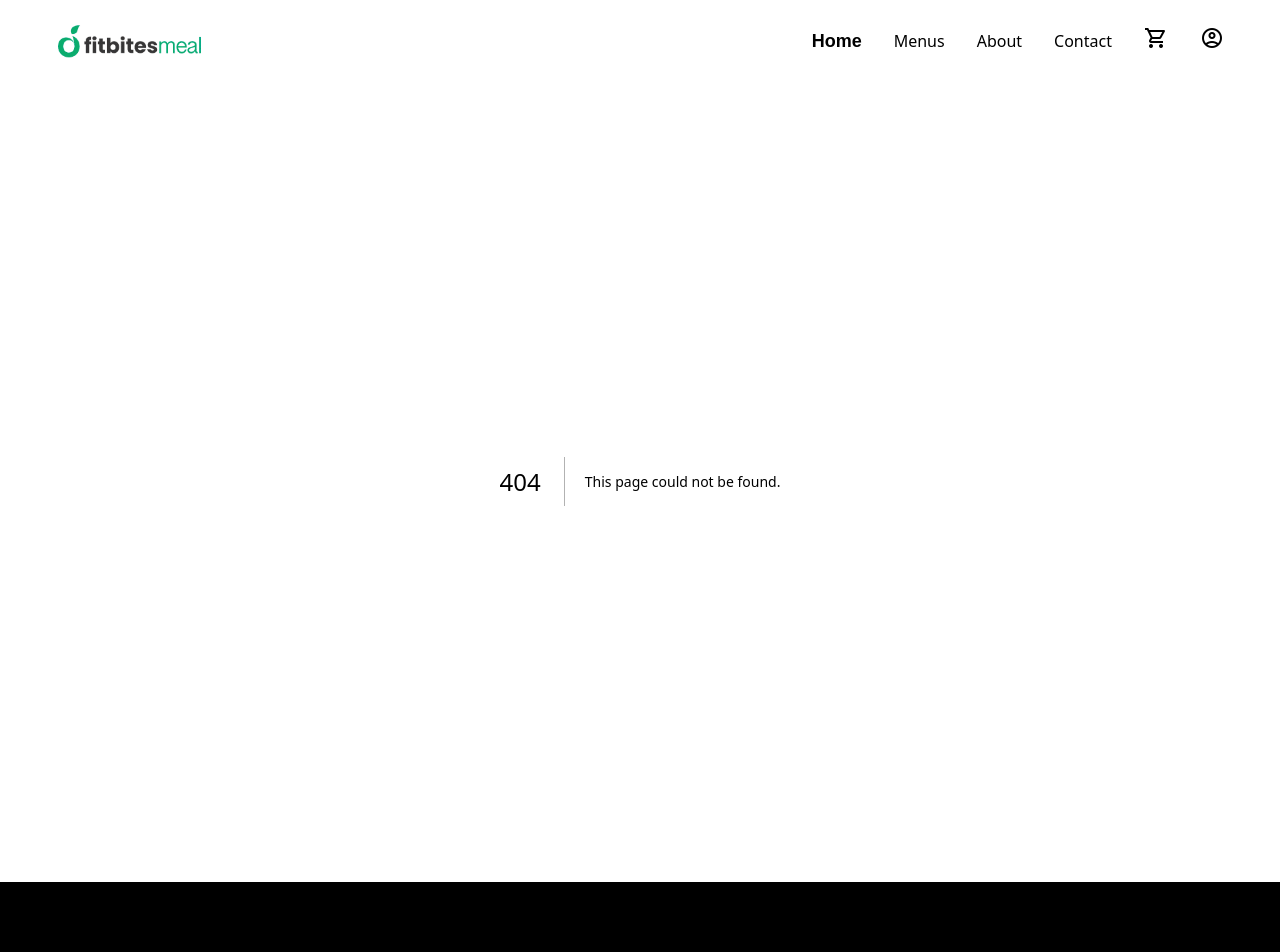
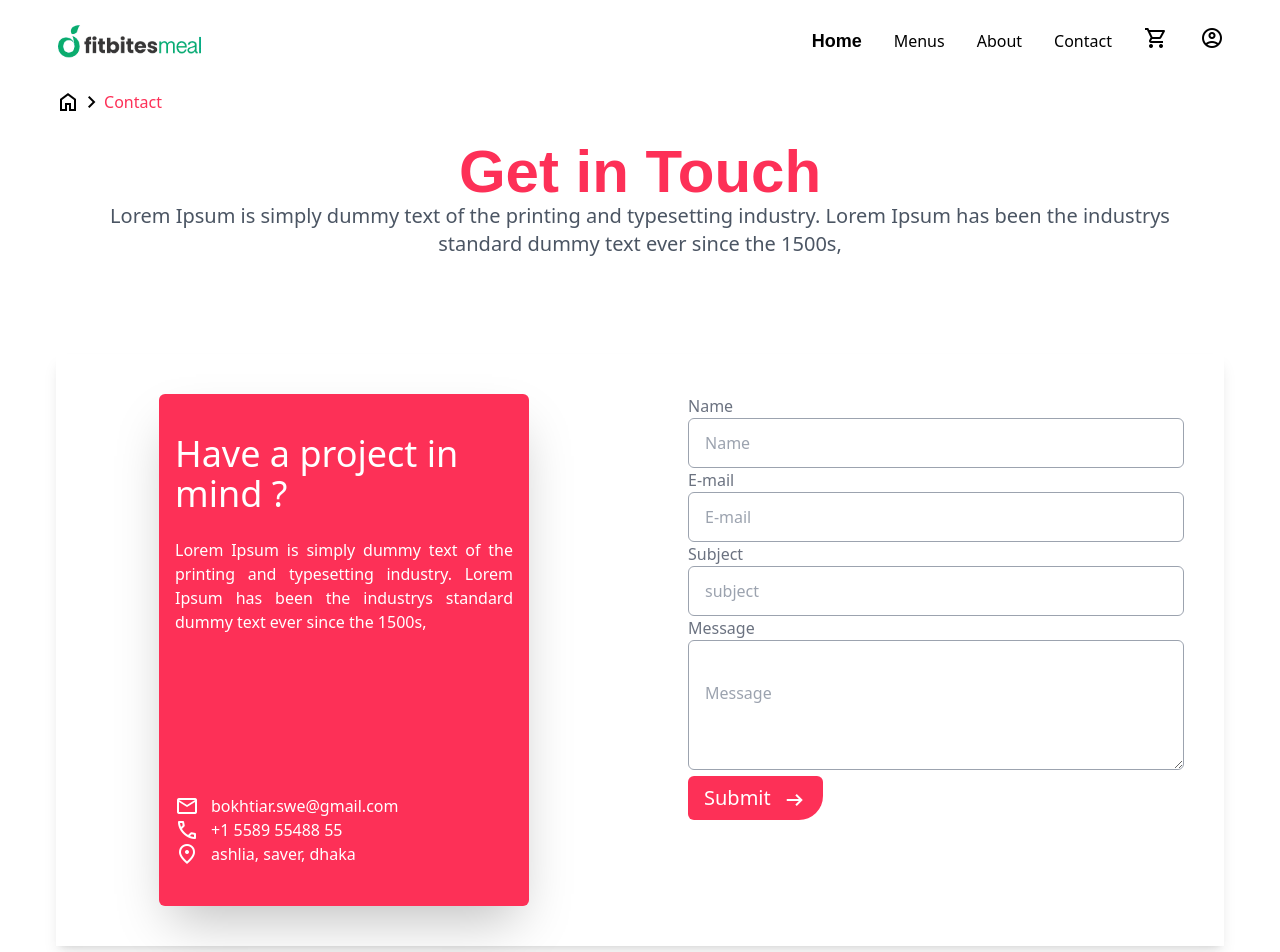
Before and after one commit to Bokhtiar/restura.com, a Next.js app: page /contact in a window 1280 px wide. Before the commit this address had no page. Shown: the top 952 px of the page. Built offline with nearby package versions, Linux system fonts and the light colour scheme.

Commit message:
Contact form deisng

```diff
--- a/src/pages/about/index.tsx
+++ b/src/pages/about/index.tsx
@@ -1,13 +1,22 @@
+import AOS from "aos";
+import "aos/dist/aos.css";
 import Image from "next/image";
-import { BreadCrumbs } from "@/components/breadCrumbs"
+import { useEffect } from "react";
+import { BreadCrumbs } from "@/components/breadCrumbs";
 import { PrimaryButton } from "@/components/button";
 import { Title } from "@/components/title";
 import { ChooseCard } from "@/components/chooseCard";
 
-const About : React.FC = ():JSX.Element => {
-    return <>
+
+const About: React.FC = (): JSX.Element => {
+  useEffect(() => {
+    AOS.init();
+    AOS.refresh();
+  }, []);
+  return (
+    <>
       <BreadCrumbs title1="About"></BreadCrumbs>
-        <section className="container">
+      <section data-aos="zoom-in-right" data-aos-duration="3000" className="container">
         {/* about us */}
         <section className="container grid grid-cols-1 md:grid-cols-2 my-24">
           {/* about image */}
@@ -40,8 +49,8 @@ const About : React.FC = ():JSX.Element => {
             <p className="my-16 text-gray-600 text-xl md:w-[550px] text-center md:text-left">
               Lorem Ipsum is simply dummy text of the printing and typesetting
               industry. Lorem Ipsum has been the industrys standard dummy text
-            ever since the 1500s, when an unknown printer took a galley of type
-            and scrambled it to make a type specimen book.
+              ever since the 1500s, when an unknown printer took a galley of
+              type and scrambled it to make a type specimen book.
             </p>
 
             {/* happy client */}
@@ -69,7 +78,7 @@ const About : React.FC = ():JSX.Element => {
         </section>
 
         {/* why chose our resturent */}
-      <section className="container my-24">
+        <section data-aos="zoom-in-right" data-aos-duration="3000" className="container my-24">
           <Title name="Why Choose Our Restaurant"></Title>
           <p className="text-center text-xl text-gray-600">
             Lorem Ipsum is simply dummy text of the printing and typesetting
@@ -84,6 +93,7 @@ const About : React.FC = ():JSX.Element => {
         </section>
       </section>
     </>
-}
+  );
+};
 
-export default About
+export default About;
--- /dev/null
+++ b/src/pages/contact/index.tsx
@@ -0,0 +1,86 @@
+import { BreadCrumbs } from "@/components/breadCrumbs";
+import { PrimaryButton } from "@/components/button";
+import { Title } from "@/components/title";
+
+const Contact: React.FC = (): JSX.Element => {
+  return (
+    <>
+      <BreadCrumbs title1="Contact"></BreadCrumbs>
+
+      {/* content */}
+      <section className="container my-5">
+        <Title name="Get in Touch"></Title>
+        <p className="text-center text-xl text-gray-600">
+          Lorem Ipsum is simply dummy text of the printing and typesetting
+          industry. Lorem Ipsum has been the industrys <br /> standard dummy
+          text ever since the 1500s,
+        </p>
+
+        {/* contact info with form */}
+        <section className="mt-24 shadow-lg">
+          <div className="grid grid-cols-1 md:grid-cols-2 gap-4">
+            {/* info */}
+            <div className="px-10 my-10 w-[450px] mx-auto">
+              <div className="bg-primary text-white px-4 shadow-2xl rounded-md p-10">
+                <h2 className="text-4xl text-white">
+                  Have a project in mind ?
+                </h2>
+                <p className="text-justify my-6 mb-40">
+                  Lorem Ipsum is simply dummy text of the printing and
+                  typesetting industry. Lorem Ipsum has been the industrys
+                  standard dummy text ever since the 1500s,
+                </p>
+
+                {/* contact info */}
+                <div>
+                  {/* mail */}
+                  <p className="flex items-center gap-3">
+                    <span className="material-symbols-outlined">mail</span>
+                    <span>bokhtiar.swe@gmail.com</span>
+                  </p>
+                  {/* call */}
+                  <p className="flex items-center gap-3">
+                    <span className="material-symbols-outlined">call</span>
+                    <span>+1 5589 55488 55</span>
+                  </p>
+                  {/* location */}
+                  <p className="flex items-center gap-3">
+                    <span className="material-symbols-outlined">location_on</span>
+                    <span>ashlia, saver, dhaka</span>
+                  </p>
+                </div>
+              </div>
+            </div>
+            {/* form */}
+            <div className="px-10 my-10">
+                <form action="">
+                    <div className="">
+                        <label htmlFor="" className="text-gray-500">Name</label>
+                        <input type="text" className=" py-3 border border-gray-400 rounded-md w-full px-4" placeholder="Name" name="" id="" />
+                    </div>
+
+                    <div className="">
+                        <label htmlFor="" className="text-gray-500">E-mail</label>
+                        <input type="text" className=" py-3 border border-gray-400 rounded-md w-full px-4" placeholder="E-mail" name="" id="" />
+                    </div>
+
+                    <div className="">
+                        <label htmlFor="" className="text-gray-500">Subject</label>
+                        <input type="text" className=" py-3 border border-gray-400 rounded-md w-full px-4" placeholder="subject" name="" id="" />
+                    </div>
+
+                    <div className="">
+                        <label htmlFor="" className="text-gray-500">Message</label>
+                        <textarea name="" className="py-10 border border-gray-400 rounded-md w-full px-4" placeholder="Message"></textarea>
+                    </div>
+
+                    <PrimaryButton name="Submit"></PrimaryButton>
+                </form>
+            </div>
+          </div>
+        </section>
+      </section>
+    </>
+  );
+};
+export default Contact;
--- a/src/pages/index.tsx
+++ b/src/pages/index.tsx
@@ -1,3 +1,5 @@
+import AOS from "aos";
+import "aos/dist/aos.css";
 import Link from "next/link";
 import Image from "next/image";
 import { useEffect, useState } from "react";
@@ -5,8 +7,7 @@ import { Title } from "@/components/title";
 import { Product } from "@/components/product";
 import { PrimaryButton } from "@/components/button";
 import { ChooseCard } from "@/components/chooseCard";
-import AOS from "aos";
-import "aos/dist/aos.css";
+
 
 const Home: React.FC = (): JSX.Element => {
   const [category, setCategory] = useState<boolean>(false);
```
Lines whose indentation alone changed are shown as unchanged.
